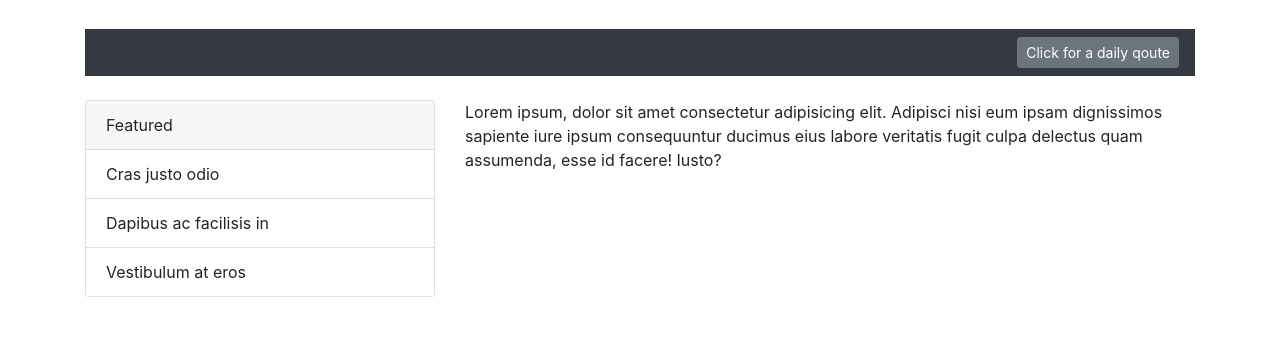
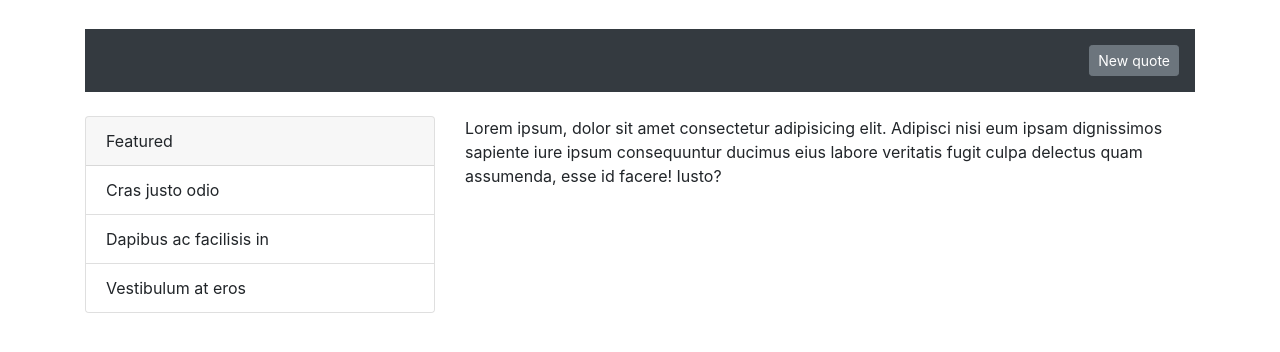
Before and after one commit to reanderson/project-one, a plain HTML site: page index.html in a window 1280 px wide. Shown: the part 246-598 px from the top of the page. Drawn offline with nearby package versions, Linux system fonts and the light colour scheme; no server answers.

Commit message:
qoute done

```diff
--- a/assets/javascript/app.js
+++ b/assets/javascript/app.js
@@ -11,7 +11,7 @@
       method: "GET"
     }).then(function (response) {
       console.log(response);
-       $("#dailyquote").html(response.quote.body + "<br/>" + response.quote.author)
+      $("#dailyquote").html('"' + response.quote.body + '"<br/>' + response.quote.author)
     })
   }
 
--- a/index.html
+++ b/index.html
@@ -16,14 +16,18 @@
   <div class="container">
 
     <div class="jumbotron text-center display-1">Journaly Journal</div>
-    <nav class="navbar navbar-dark bg-dark">
-      <blockquote class="blockqoute">
-        <p class="mb-0 text-light" id="dailyquote"></p>
-        <div class="text-light">
-      </blockquote>
-      <button type="button" id="newQuote" class="btn btn-secondary btn-sm">Click for a daily qoute</button>
-  </div>
-  </nav>
+    <div class="bg-dark text-light p-3">
+      <div class="row justify-content-between align-items-center">
+        <div class="col col-10">
+
+          <small class="mb-0" id="dailyquote"></small>
+
+        </div>
+        <div class="col col-2 text-right">
+          <button type="button" id="newQuote" class="btn btn-secondary btn-sm">New quote</button>
+        </div>
+      </div>
+    </div>
   </div>
 
   <br>
```
